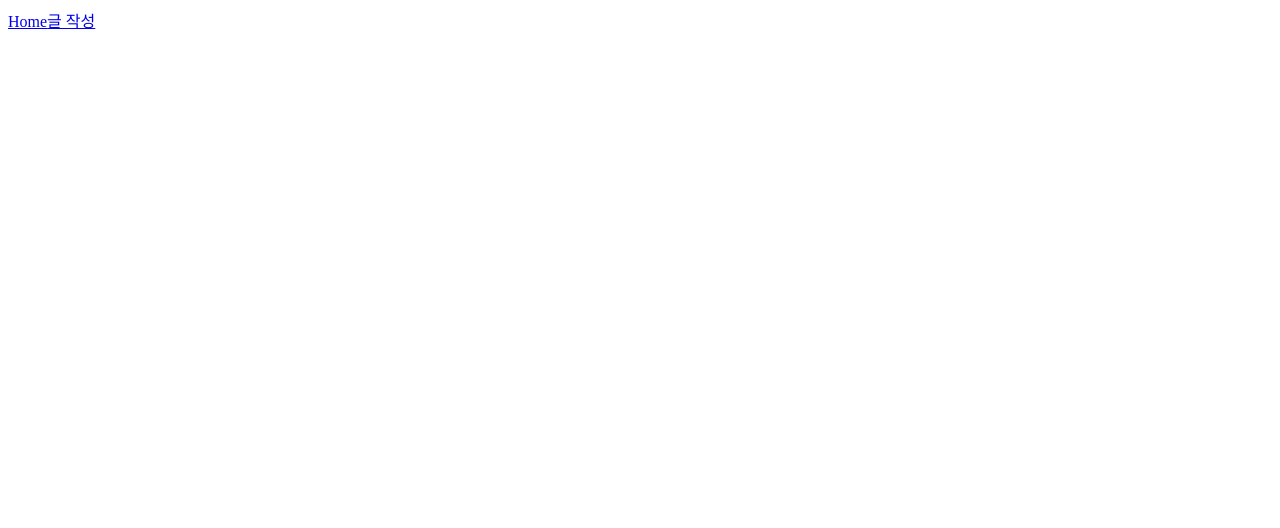
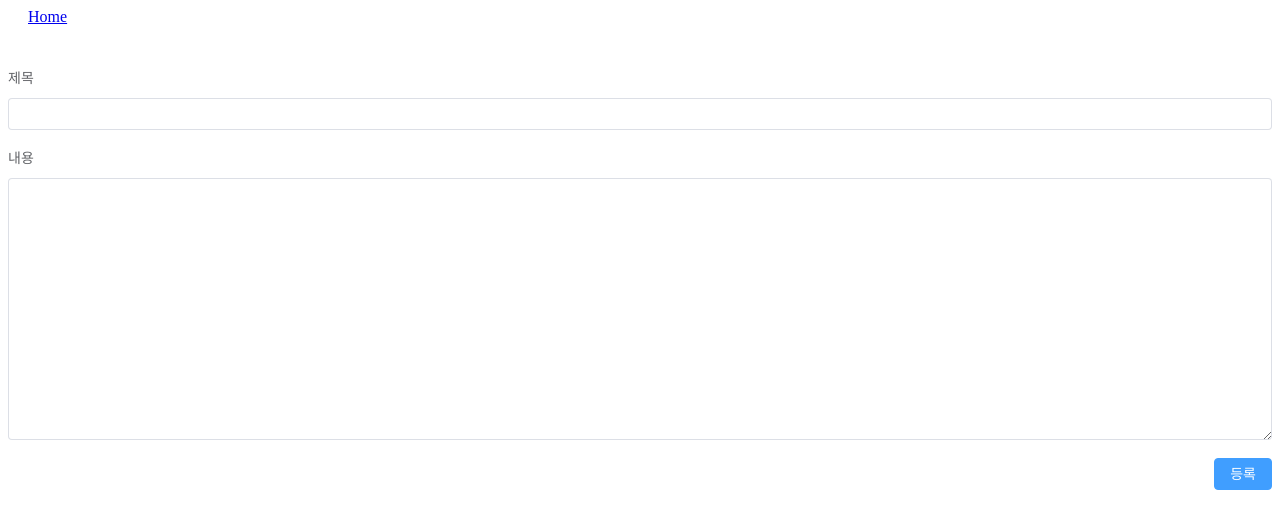
Before and after one commit to cheoljin408/simple-board-ui, a Vue app: page /post/register in a window 1280 px wide. Before the commit this address had no page. Shown: the top 528 px of the page. Built offline with nearby package versions, Linux system fonts and the light colour scheme.

Commit message:
feat: 게시글 기능 구현
- 게시글 전체 조회
- 게시글 작성

```diff
--- a/src/App.vue
+++ b/src/App.vue
@@ -3,14 +3,12 @@ import { RouterLink, RouterView } from "vue-router";
 </script>
 
 <template>
-  <header>
-    <nav>
+  <el-container>
+    <el-header>
       <RouterLink to="/">Home</RouterLink>
-      <RouterLink to="/write">글 작성</RouterLink>
-    </nav>
-  </header>
-
-  <RouterView />
+    </el-header>
+    <RouterView />
+  </el-container>
 </template>
 
 <style>
--- a/src/router/index.ts
+++ b/src/router/index.ts
@@ -1,6 +1,7 @@
 import { createRouter, createWebHistory } from 'vue-router'
 import HomeView from '../views/HomeView.vue'
 import WriteView from '../views/WriteView.vue'
+import PostRegister from '../views/PostRegister.vue'
 
 const router = createRouter({
   history: createWebHistory(import.meta.env.BASE_URL),
@@ -14,6 +15,11 @@ const router = createRouter({
       path: '/write',
       name: 'write',
       component: WriteView
+    },
+    {
+      path: '/post/register',
+      name: 'pageRegister',
+      component: PostRegister
     }
     // {
     //   path: '/about',
--- a/src/views/HomeView.vue
+++ b/src/views/HomeView.vue
@@ -1,8 +1,55 @@
+<template>
+  <el-container>
+    <el-main class="p-0">
+      <el-table
+        :data="postList"
+        stripe
+        style="width: 100%">
+        <el-table-column
+          prop="subject"
+          label="제목"
+          min-width="50">
+        </el-table-column>
+        <el-table-column
+          prop="content"
+          label="작성자"
+          min-width="25">
+        </el-table-column>
+        <el-table-column
+          prop="createdDate"
+          label="날짜"
+          min-width="25">
+        </el-table-column>
+      </el-table>
+      <el-button type="primary" class="mt-3 float-end" @click="registerPage">글쓰기</el-button>
+    </el-main>
+  </el-container>
+</template>
+
 <script setup lang="ts">
+import { onMounted, ref } from "vue";
+import axios from "axios";
+import router from "@/router";
+
+const postList = ref([]);
+
+onMounted(() => {
+  init();
+});
+
+const init = () => {
+  getAllPost();
+};
+
+const getAllPost = async () => {
+  await axios.get("http://localhost:8080/post").then(response => {
+    postList.value = response.data.postList;
+  });
+  console.log(postList.value);
+};
+
+const registerPage = () => {
+  router.push('/post/register')
+}
+
 </script>
-
-<template>
-  <main>
-    <TheWelcome />
-  </main>
-</template>
--- /dev/null
+++ b/src/views/PostRegister.vue
@@ -0,0 +1,42 @@
+<template>
+  <el-container>
+    <el-main class="p-0">
+      <el-form label-position="top">
+        <el-form-item label="제목">
+          <el-input v-model="requestData.subject"></el-input>
+        </el-form-item>
+        <el-form-item label="내용">
+          <el-input v-model="requestData.content" type="textarea" rows="12"></el-input>
+        </el-form-item>
+        <el-form-item class="float-end">
+          <el-button type="primary" @click="registerPost">등록</el-button>
+        </el-form-item>
+      </el-form>
+    </el-main>
+  </el-container>
+</template>
+
+<script setup lang="ts">
+import axios from 'axios'
+import { ref } from 'vue'
+
+const requestData = ref({
+  subject: '',
+  content: ''
+})
+
+const registerPost = () => {
+  axios.post("http://localhost:8080/post", requestData.value)
+    .then(response => {
+      console.log(response.data)
+    })
+    .catch(error => {
+      console.log(error)
+    })
+}
+
+</script>
+
+<style scoped>
+
+</style>
```
